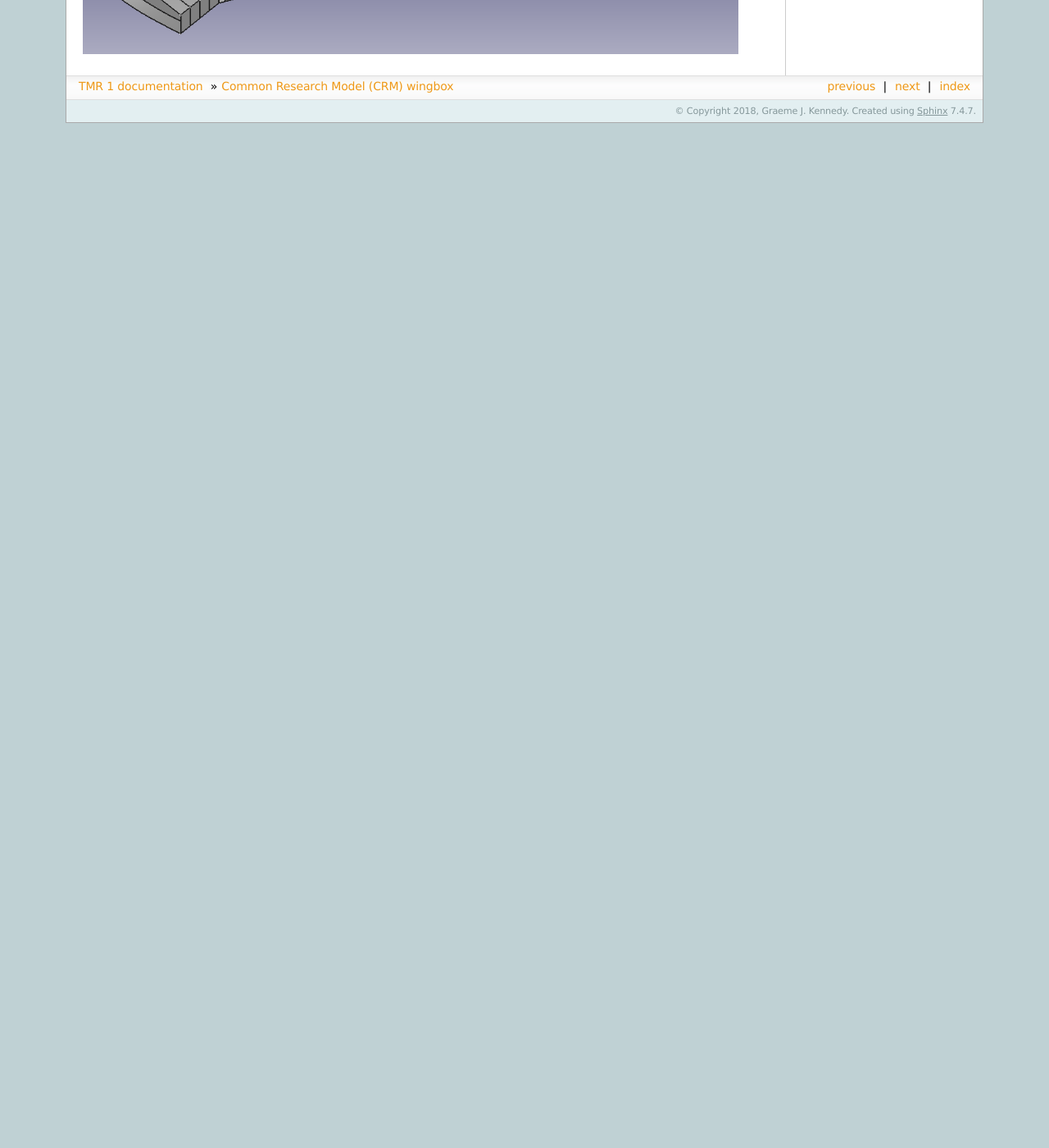
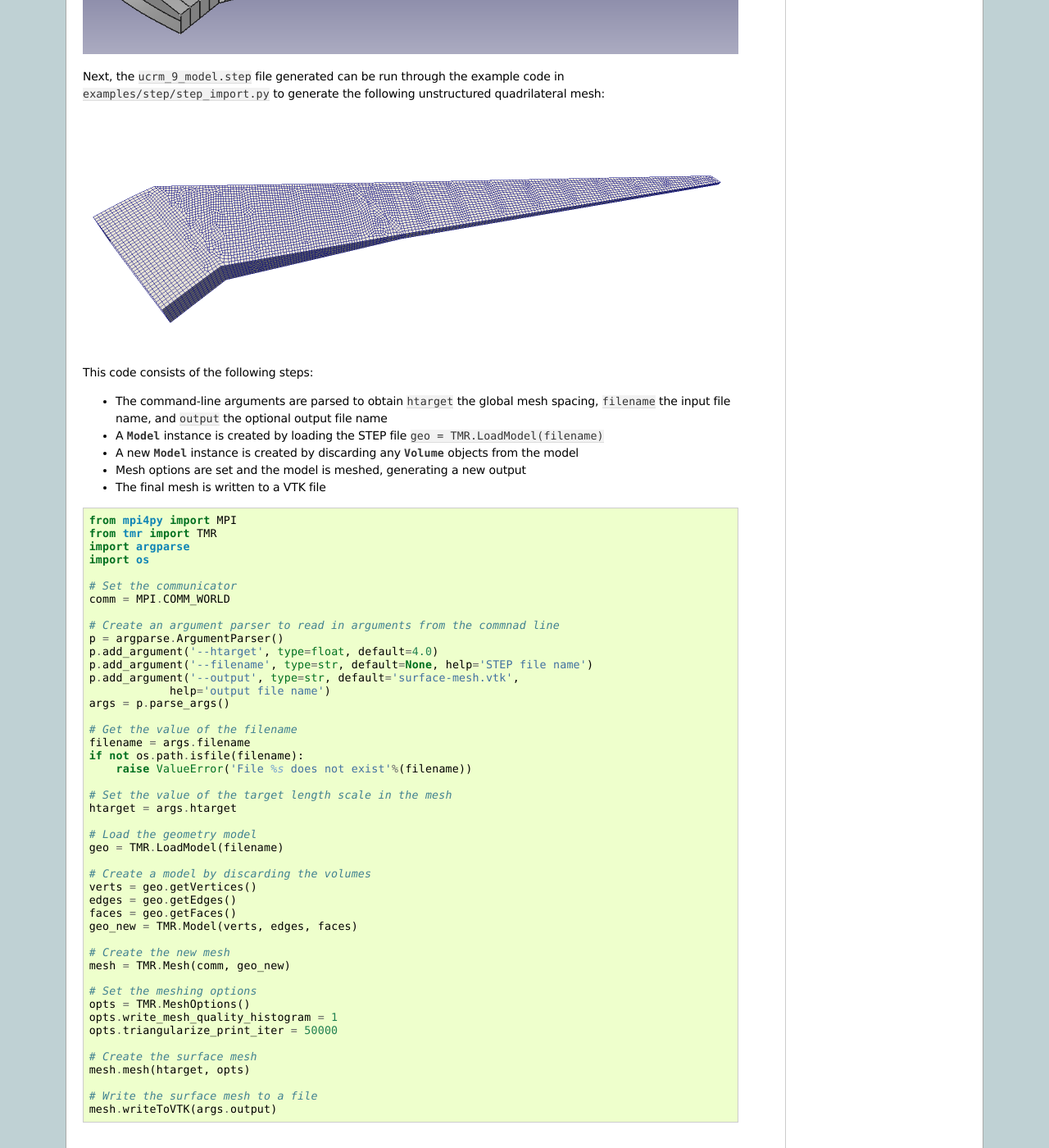
Before and after one commit to smdogroup/tmr, a Sphinx documentation site: the page built from docs/source/crm.rst, in a window 1280 px wide and 1400 px high, scrolled down 548 px. Shown: the whole window at 82% size. Built offline with Sphinx 7.4.7, drawn with Linux system fonts in a browser that asks for light colours; before the commit the page ends 900 px from its top, so only the background shows below that.

Commit message:
added more documentation and fixed errors

```diff
--- a/docs/source/crm.rst
+++ b/docs/source/crm.rst
@@ -14,3 +14,64 @@ In this example, there are two steps to the creation of the STEP file:
    The intersections between the ribs and spars and OML are computed and imprinted and the leading edge, trailing edge, and upper/lower spars and ribs.
 
 .. image:: crm.png
+
+Next, the ``ucrm_9_model.step`` file generated can be run through the example code in ``examples/step/step_import.py`` to generate the following unstructured quadrilateral mesh:
+
+.. image:: crm_mesh.png
+
+This code consists of the following steps:
+
+* The command-line arguments are parsed to obtain ``htarget`` the global mesh spacing, ``filename`` the input file name, and ``output`` the optional output file name
+* A :class:`~tmr.TMR.Model` instance is created by loading the STEP file ``geo = TMR.LoadModel(filename)``
+* A new :class:`~tmr.TMR.Model` instance is created by discarding any :class:`~tmr.TMR.Volume` objects from the model
+* Mesh options are set and the model is meshed, generating a new output
+* The final mesh is written to a VTK file
+
+.. code-block:: python
+
+    from mpi4py import MPI
+    from tmr import TMR
+    import argparse
+    import os
+
+    # Set the communicator
+    comm = MPI.COMM_WORLD
+
+    # Create an argument parser to read in arguments from the commnad line
+    p = argparse.ArgumentParser()
+    p.add_argument('--htarget', type=float, default=4.0)
+    p.add_argument('--filename', type=str, default=None, help='STEP file name')
+    p.add_argument('--output', type=str, default='surface-mesh.vtk',
+                help='output file name')
+    args = p.parse_args()
+
+    # Get the value of the filename
+    filename = args.filename
+    if not os.path.isfile(filename):
+        raise ValueError('File %s does not exist'%(filename))
+
+    # Set the value of the target length scale in the mesh
+    htarget = args.htarget
+
+    # Load the geometry model
+    geo = TMR.LoadModel(filename)
+
+    # Create a model by discarding the volumes
+    verts = geo.getVertices()
+    edges = geo.getEdges()
+    faces = geo.getFaces()
+    geo_new = TMR.Model(verts, edges, faces)
+
+    # Create the new mesh
+    mesh = TMR.Mesh(comm, geo_new)
+
+    # Set the meshing options
+    opts = TMR.MeshOptions()
+    opts.write_mesh_quality_histogram = 1
+    opts.triangularize_print_iter = 50000
+
+    # Create the surface mesh
+    mesh.mesh(htarget, opts)
+
+    # Write the surface mesh to a file
+    mesh.writeToVTK(args.output)
```
Also changed, not shown: docs/source/error_estimation.rst (+2 -6 lines), docs/source/geometry_interface.rst (added, +63 -0 lines), docs/source/index.rst (+49 -14 lines), docs/source/interface_and_methods.rst (deleted, +0 -185 lines), docs/source/mesh_interface.rst (added, +71 -0 lines), docs/source/octree_interface.rst (added, +52 -0 lines), docs/source/crm_mesh.png (added), 2 other files.
